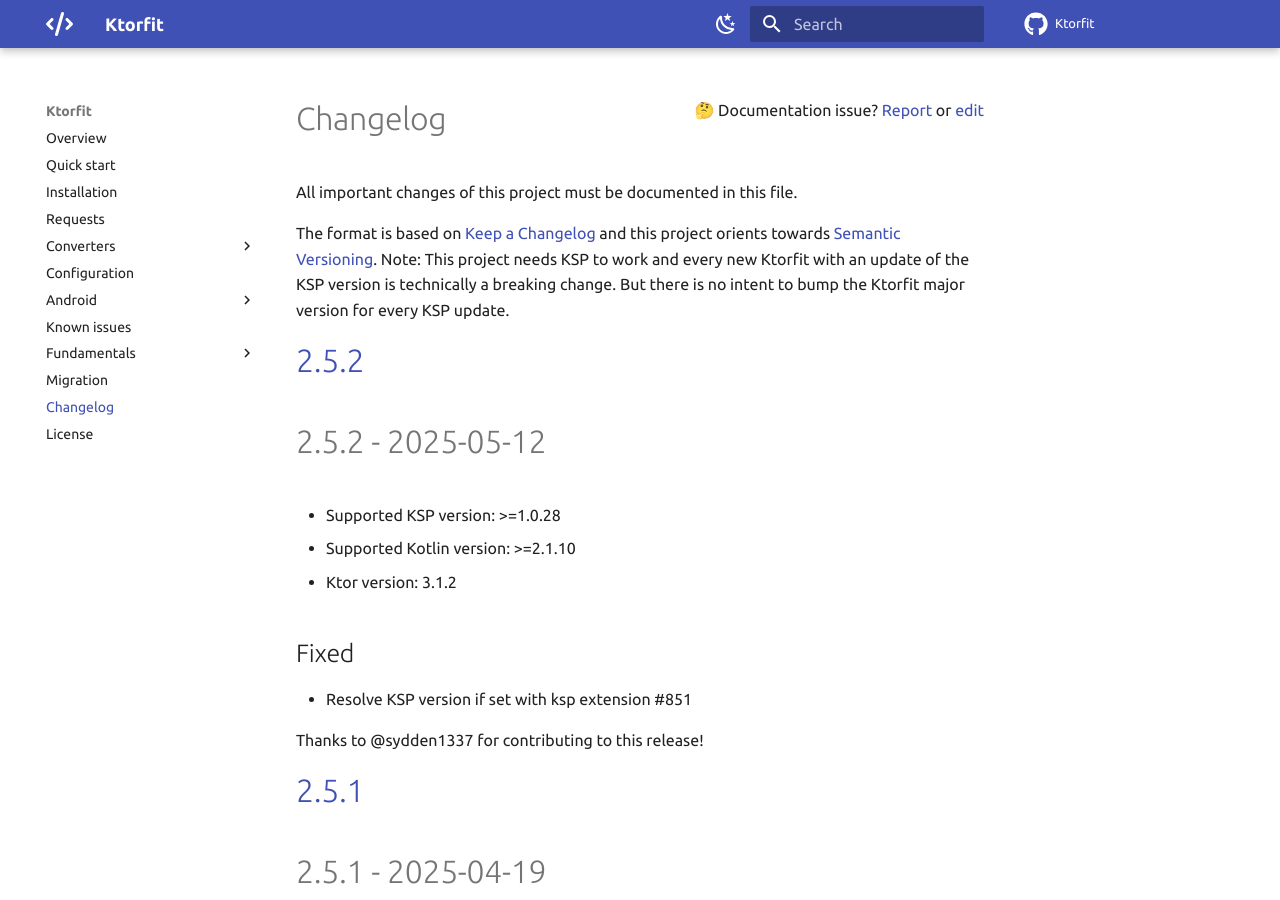
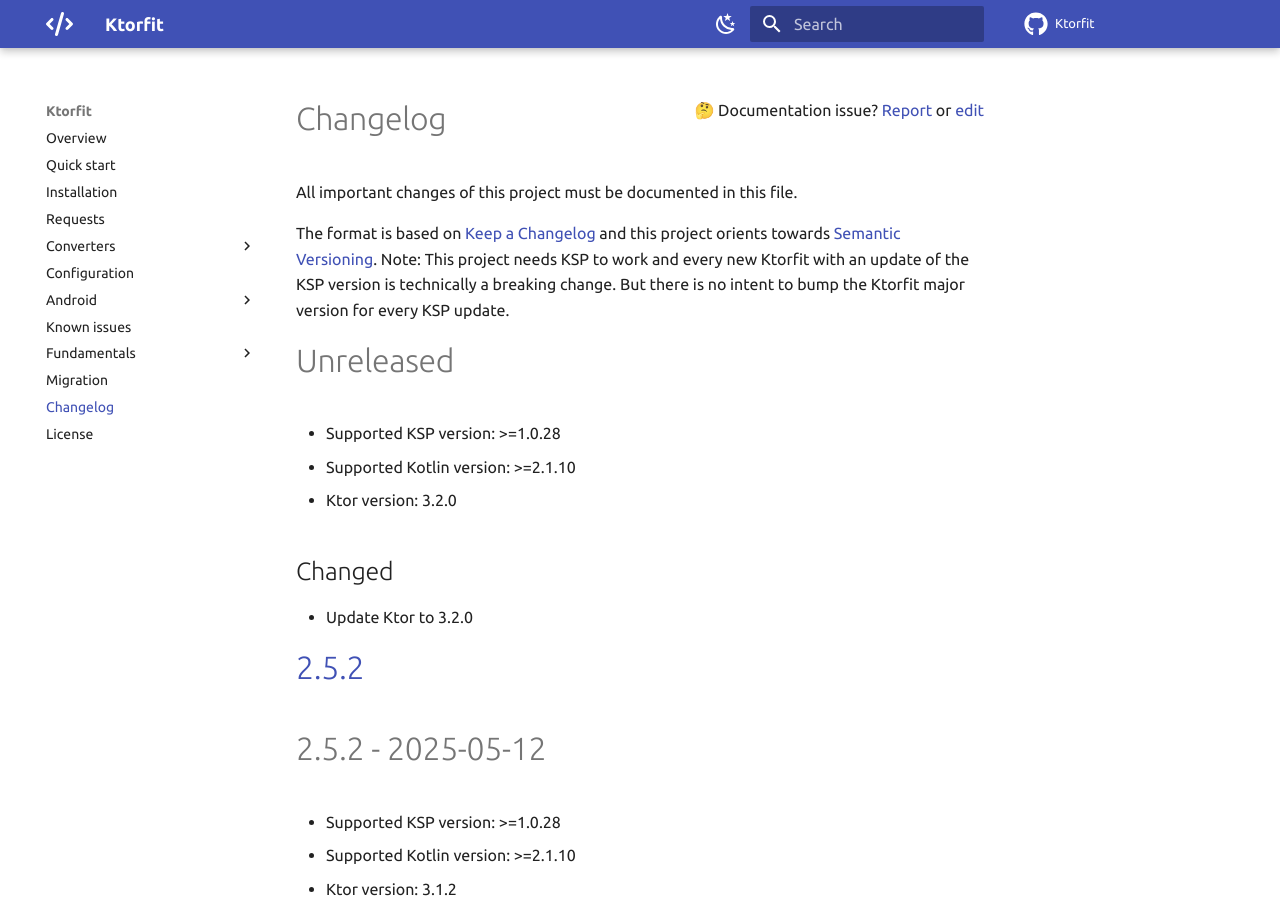
Before and after one commit to Foso/Ktorfit, an MkDocs documentation site: the page built from docs/CHANGELOG.md, in a window 1280 px wide and 900 px high. Built offline with MkDocs 1.6.1 and Material for MkDocs 9.7.7, drawn with Linux system fonts in a browser that asks for light colours; comment, search, counter and statistics services are not loaded.

Commit message:
Update Ktor to 3.2.0 (#867)

```diff
--- a/docs/CHANGELOG.md
+++ b/docs/CHANGELOG.md
@@ -6,6 +6,15 @@
 and this project orients towards [Semantic Versioning](http://semver.org/spec/v2.0.0.html).
 Note: This project needs KSP to work and every new Ktorfit with an update of the KSP version is technically a breaking change.
 But there is no intent to bump the Ktorfit major version for every KSP update.
+
+Unreleased
+========================================
+* Supported KSP version: >=1.0.28
+* Supported Kotlin version: >=2.1.10
+* Ktor version: 3.2.0
+
+## Changed
+- Update Ktor to 3.2.0
 
 # [2.5.2]()
 
```
Also changed, not shown: 7 other files.
